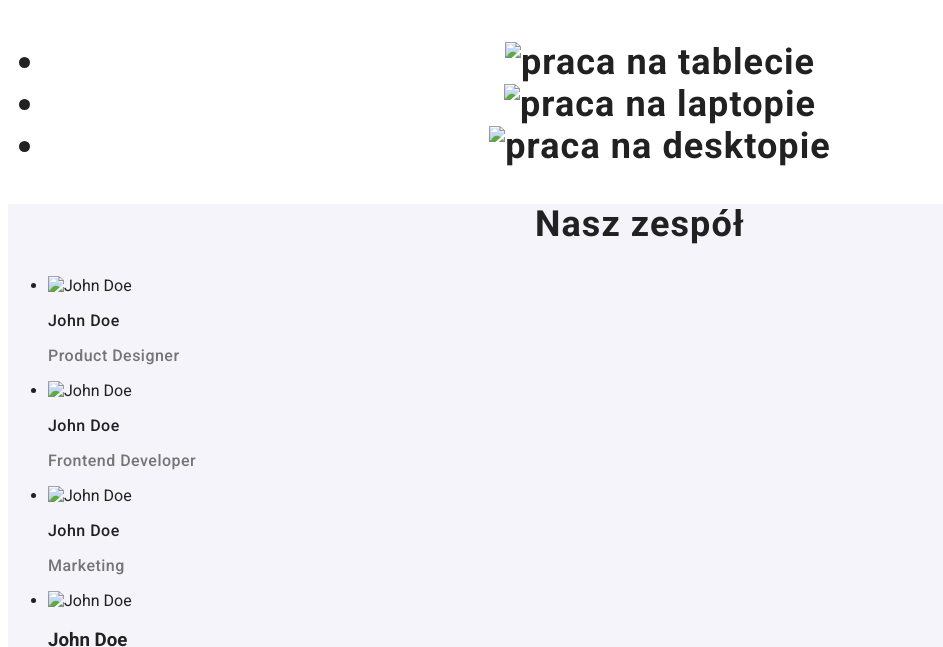
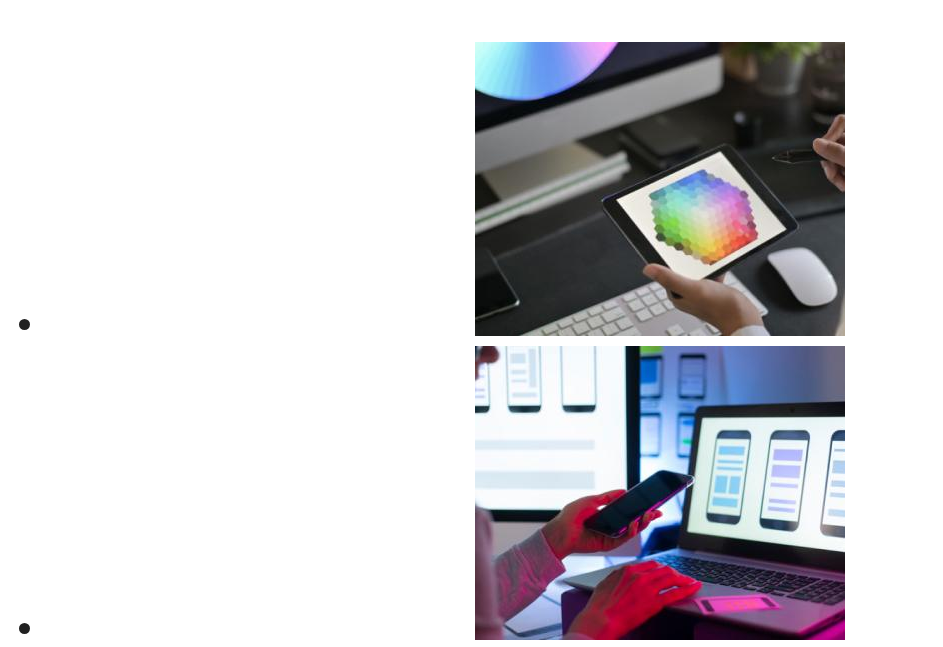
Before and after one commit to Drais234/goit-markup-hw-02, a plain HTML site: page index.html in a window 1280 px wide. Shown: the part 757-1404 px from the top of the page, without its empty margins (0-943 px from the left). Drawn offline with Linux system fonts and the light colour scheme; the site is published under a folder, as on GitHub Pages, so addresses that start at the root find nothing.

Commit message:
img source changed

```diff
--- a/index.html
+++ b/index.html
@@ -95,7 +95,7 @@
           <ul class="image-pic-list">
             <li class="img-pic-item">
               <img
-                src="/images/what_we_do/tablet1.jpg"
+                src="images/what_we_do/tablet1.jpg"
                 alt="praca na tablecie"
                 width="370"
                 height="294"
@@ -103,7 +103,7 @@
             </li>
             <li class="img-pic-item">
               <img
-                src="/images/what_we_do/laptop2.jpg"
+                src="images/what_we_do/laptop2.jpg"
                 alt="praca na laptopie"
                 width="370"
                 height="294"
@@ -111,7 +111,7 @@
             </li>
             <li class="img-pic-item">
               <img
-                src="/images/what_we_do/desktop3.jpg"
+                src="images/what_we_do/desktop3.jpg"
                 alt="praca na desktopie"
                 width="370"
                 height="294"
@@ -127,7 +127,7 @@
           <ul class="employee-list">
             <li class="employee-description">
               <img
-                src="/images/our_team/johndoe1.jpg"
+                src="images/our_team/johndoe1.jpg"
                 alt="John Doe"
                 width="270"
                 height="260"
@@ -138,7 +138,7 @@
 
             <li class="employee-description">
               <img
-                src="/images/our_team/johndoe2.jpg"
+                src="images/our_team/johndoe2.jpg"
                 alt="John Doe"
                 width="270"
                 height="260"
@@ -149,7 +149,7 @@
 
             <li class="employee-description">
               <img
-                src="/images/our_team/johndoe3.jpg"
+                src="images/our_team/johndoe3.jpg"
                 alt="John Doe"
                 width="270"
                 height="260"
@@ -160,7 +160,7 @@
 
             <li class="employee-description">
               <img
-                src="/images/our_team/johndoe4.jpg"
+                src="images/our_team/johndoe4.jpg"
                 alt="John Doe"
                 width="270"
                 height="260"
```
Also changed, not shown: portfolio.html (+9 -9 lines).
